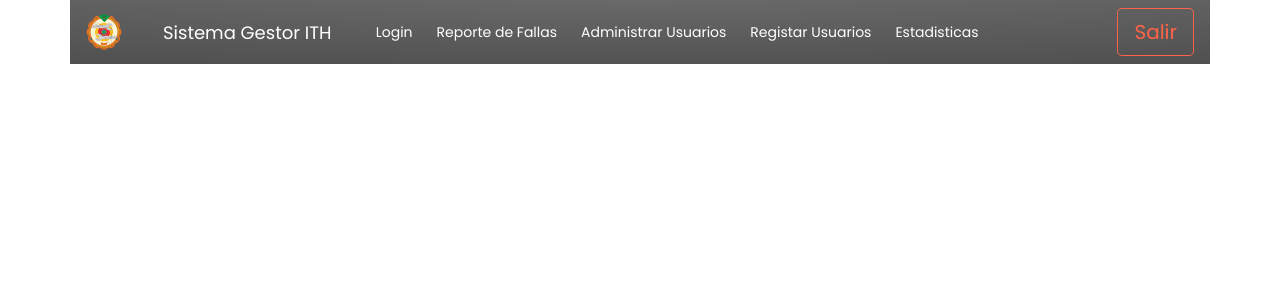
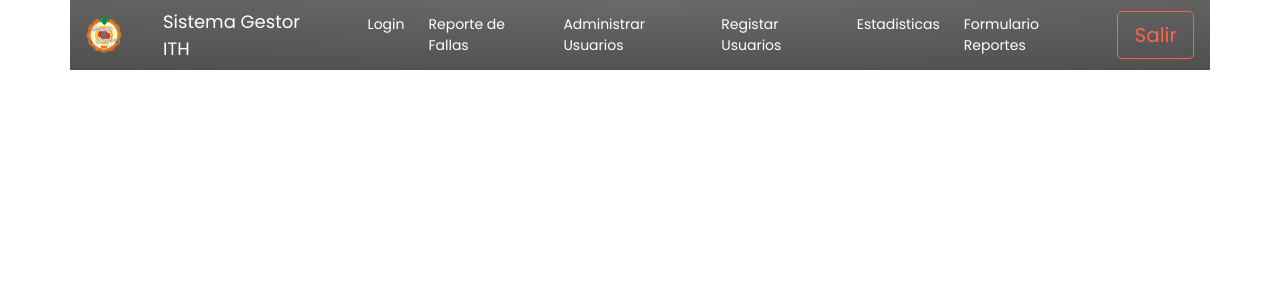
Before and after one commit to Eduardo-Med/Sistema-Gestor, a React (Create React App) app in the folder frontend/: page / in a window 1280 px wide. Shown: the top 300 px of the page. Built offline with nearby package versions, Linux system fonts and the light colour scheme.

Commit message:
[UPDATE] Login
Login

```diff
--- a/frontend/src/Componentes/Login/Login.js
+++ b/frontend/src/Componentes/Login/Login.js
@@ -9,7 +9,7 @@ const Login = () => {
         <img src={logo} className="App-logo" alt="" />
         <h1 >Inicio de sesión </h1>
         <input className="form-control col-11 col-sm-10 col-md-6 col-lg-4 col-xl-4 mt-2" placeholder="Número de Control"></input>
-        <input className="form-control col-11 col-sm-10 col-md-6 col-lg-4 col-xl-4 mt-2" placeholder="Contraseña"></input>
+        <input className="form-control col-11 col-sm-10 col-md-6 col-lg-4 col-xl-4 mt-2" placeholder="Contraseña" type="password"></input>
         <button className="form-control text-white bg-success col-11 col-sm-10 col-md-6 col-lg-4 col-xl-4 mt-4">Ingresar</button>
       </div>
     </div>
--- a/frontend/src/Componentes/Otros/BarraNavegacion/BNAdmin/Admin-Info.js
+++ b/frontend/src/Componentes/Otros/BarraNavegacion/BNAdmin/Admin-Info.js
@@ -35,4 +35,8 @@ export const todainfo =[
         name: "Estadisticas",
         url: "/Estadisticas"
     },
+    {
+        name: "Formulario Reportes",
+        url: "/FormularioReporte"
+    },
 ]
```
